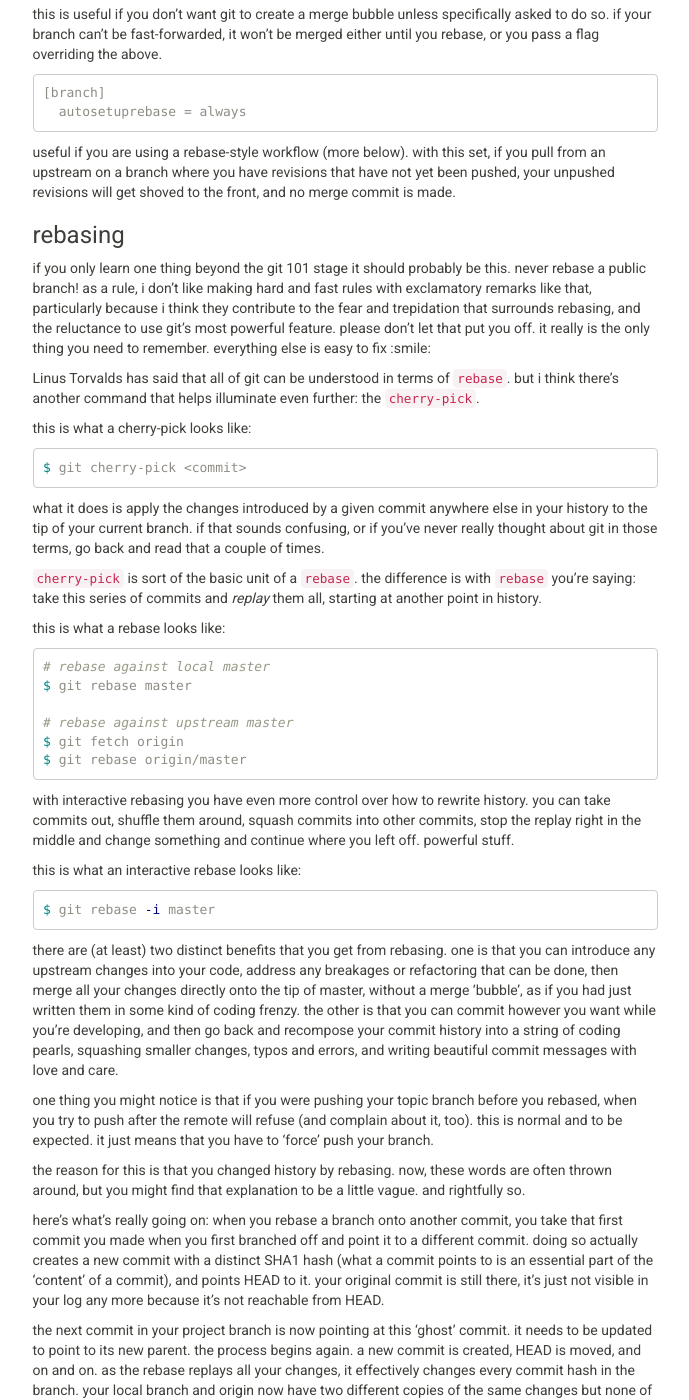
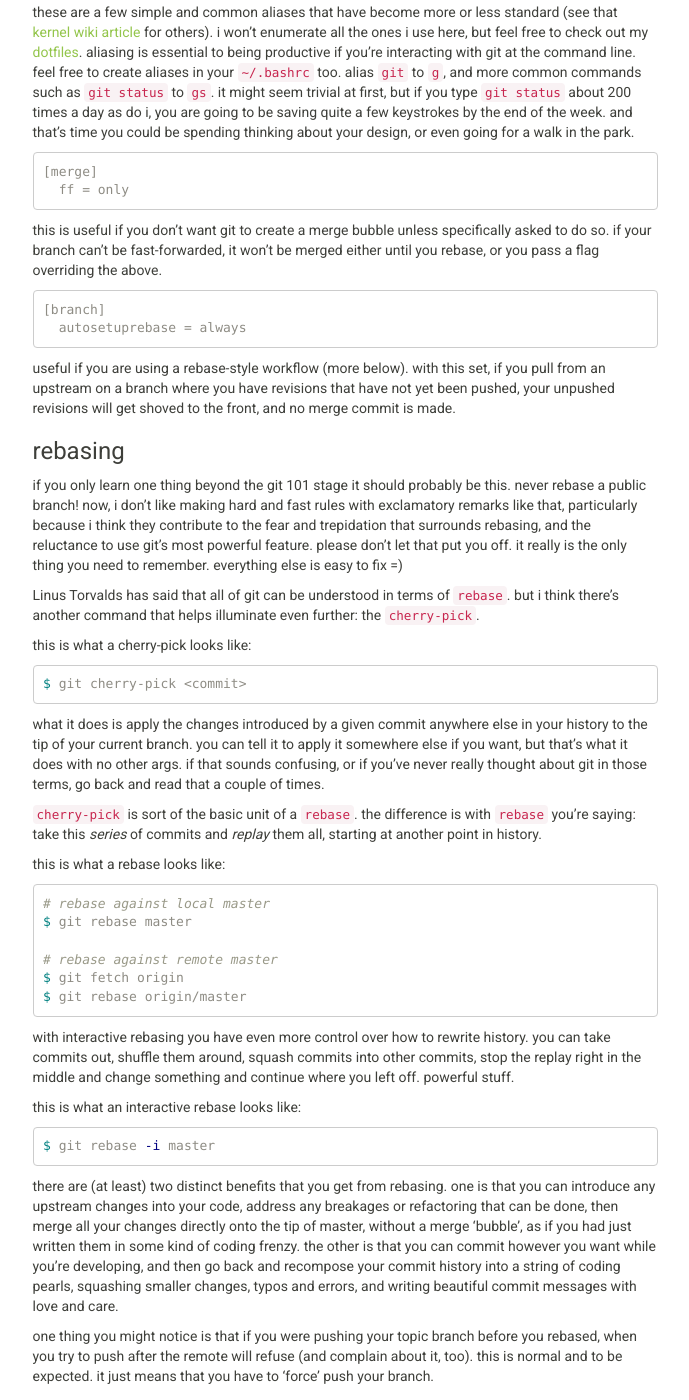
Before and after one commit to imtayadeway/imtayadeway.github.io, a Jekyll site: the page built from _posts/2015-04-24-intermediate-git.md, in a window 1280 px wide and 1400 px high, scrolled down 3160 px. Shown: the whole window, without its empty margins (295-984 px from the left). Built offline with Jekyll 4.4.1, drawn with Linux system fonts in a browser that asks for light colours; Markdown is read by kramdown in place of the engine named in the settings; some of the changed text lies outside the part shown.

Commit message:
add a few misc updates to intermediate git

````diff
--- a/_posts/2015-04-24-intermediate-git.md
+++ b/_posts/2015-04-24-intermediate-git.md
@@ -30,7 +30,17 @@
 talk on the subject at work recently which i enjoyed, and wanted to
 summarize more formally the contents of that here. so here it
 is. something like the guide i wish i had read a couple years ago to
-get me through the git 101 blues.
+get me through the git 101 blues. it will cover:
+
+* some standard and some not-so-standard terms
+* how to write a better commit message (that old chestnut)
+* how to make better commits
+* some ways to configure git to make your life easier
+* what the hell rebasing is
+* a few odd parts of git's syntax
+* some lesser-used tools that you might like
+
+### terms!
 
 first of all, let's define a few terms. i won't define every term,
 just a few that are either vague or that i will use frequently
@@ -43,7 +53,7 @@
 
 #### public branch
 
-a branch that is shared (read: committed against) by many.
+a branch that is shared (read: committed to) by many.
 
 #### HEAD
 
@@ -236,12 +246,12 @@
 ### rebasing
 
 if you only learn one thing beyond the git 101 stage it should
-probably be this. never rebase a public branch! as a rule, i don't
-like making hard and fast rules with exclamatory remarks like that,
+probably be this. never rebase a public branch! now, i don't like
+making hard and fast rules with exclamatory remarks like that,
 particularly because i think they contribute to the fear and
 trepidation that surrounds rebasing, and the reluctance to use git's
 most powerful feature. please don't let that put you off. it really is
-the only thing you need to remember. everything else is easy to fix :smile:
+the only thing you need to remember. everything else is easy to fix =)
 
 Linus Torvalds has said that all of git can be understood in terms of
 `rebase`. but i think there's another command that helps illuminate even
@@ -254,12 +264,14 @@
 ```
 
 what it does is apply the changes introduced by a given commit
-anywhere else in your history to the tip of your current branch. if
-that sounds confusing, or if you've never really thought about git in
-those terms, go back and read that a couple of times.
+anywhere else in your history to the tip of your current branch. you
+can tell it to apply it somewhere else if you want, but that's what it
+does with no other args. if that sounds confusing, or if you've never
+really thought about git in those terms, go back and read that a
+couple of times.
 
 `cherry-pick` is sort of the basic unit of a `rebase`. the difference
-is with `rebase` you're saying: take this series of commits and
+is with `rebase` you're saying: take this _series_ of commits and
 _replay_ them all, starting at another point in history.
 
 this is what a rebase looks like:
@@ -268,7 +280,7 @@
 # rebase against local master
 $ git rebase master
 
-# rebase against upstream master
+# rebase against remote master
 $ git fetch origin
 $ git rebase origin/master
 ```
@@ -457,7 +469,15 @@
 
 this allows you to add interactively. git will try to present you with
 smaller 'hunks' of your code to stage one by one. if it's not granular
-enough for you, you can just tell git to get more granular.
+enough for you, you can just tell git to get more granular by
+splitting it. here's what it looks like:
+
+```
+Stage this hunk [y,n,q,a,d,/,j,J,g,s,e,?]?
+```
+
+the most useful options to remember are `y` for yes, `n` for no, and
+`s` for split.
 
 #### bisect
 
````
Also changed, not shown: other parts of _posts/2015-04-24-intermediate-git.md (+5 -5 lines).
